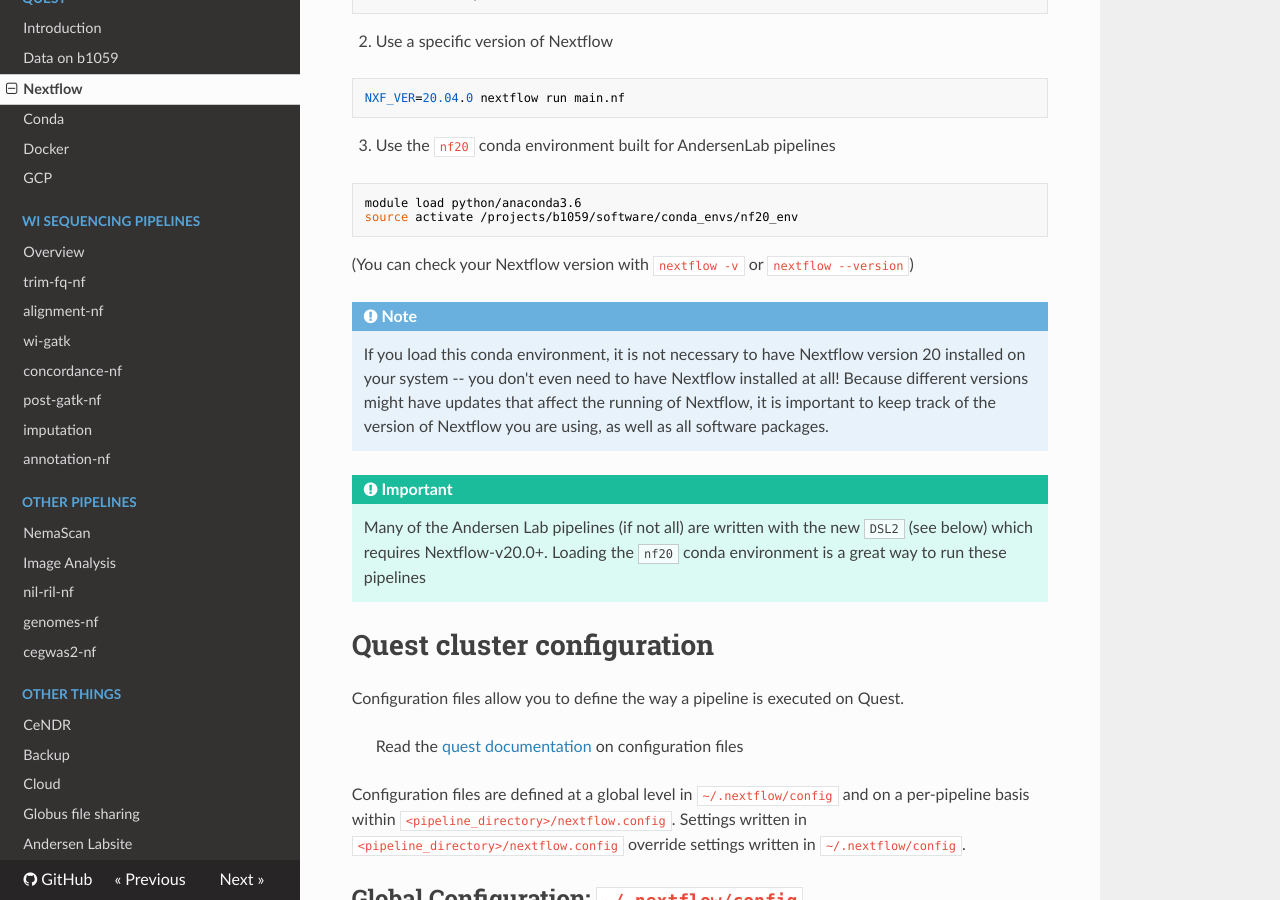
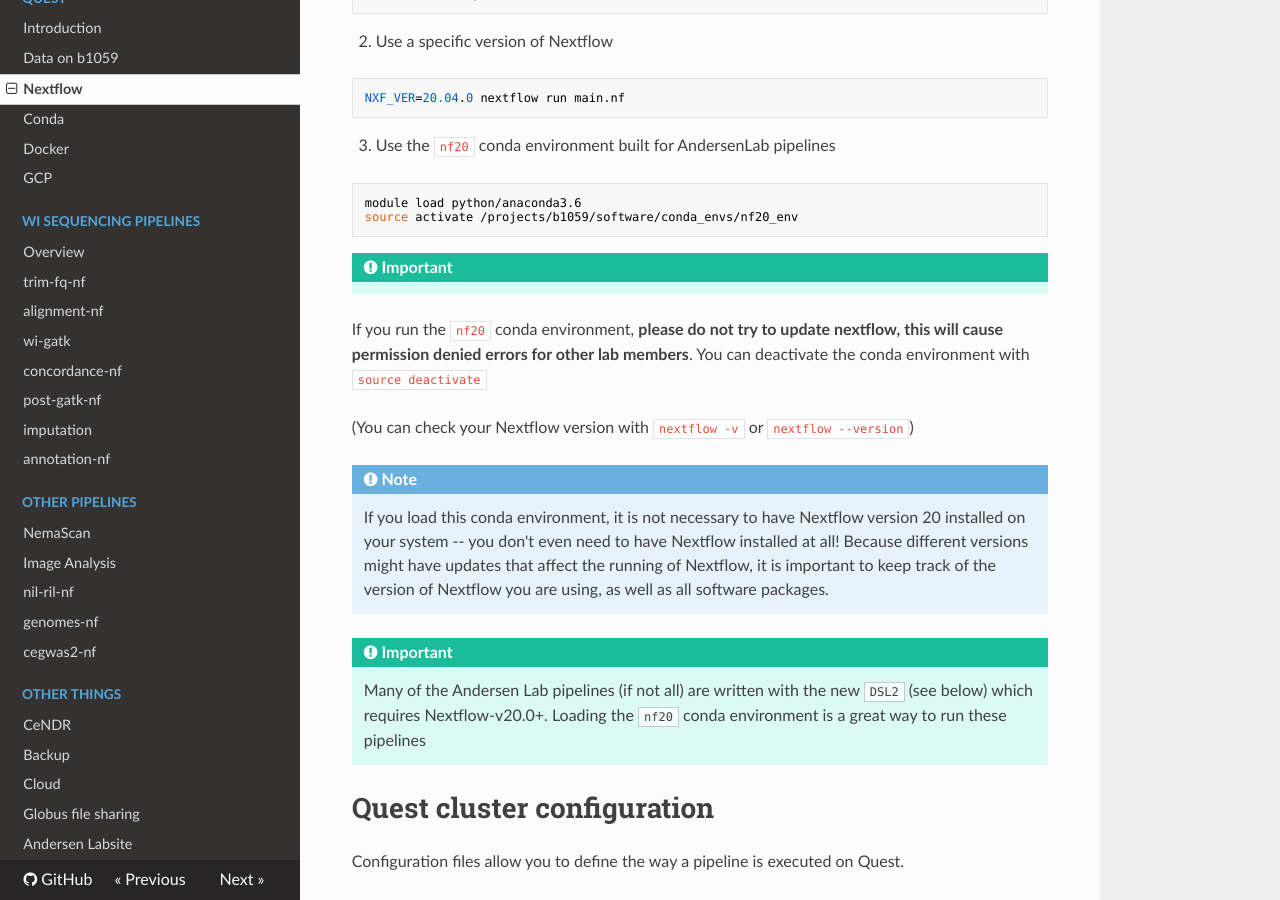
Before and after one commit to AndersenLab/dry-guide, an MkDocs documentation site: the page built from docs/quest-nextflow.md, in a window 1280 px wide and 900 px high, scrolled down 1375 px. Built offline with MkDocs 1.6.1, drawn with Linux system fonts in a browser that asks for light colours; nearby versions of some CDN libraries.

Commit message:
update nf20

````diff
--- a/docs/quest-nextflow.md
+++ b/docs/quest-nextflow.md
@@ -51,6 +51,9 @@ NXF_VER=20.04.0 nextflow run main.nf
 module load python/anaconda3.6
 source activate /projects/b1059/software/conda_envs/nf20_env
 ```
+
+!!! Important
+  If you run the `nf20` conda environment, **please do not try to update nextflow, this will cause permission denied errors for other lab members**. You can deactivate the conda environment with `source deactivate`
 
 (You can check your Nextflow version with `nextflow -v` or `nextflow --version`)
 
````
